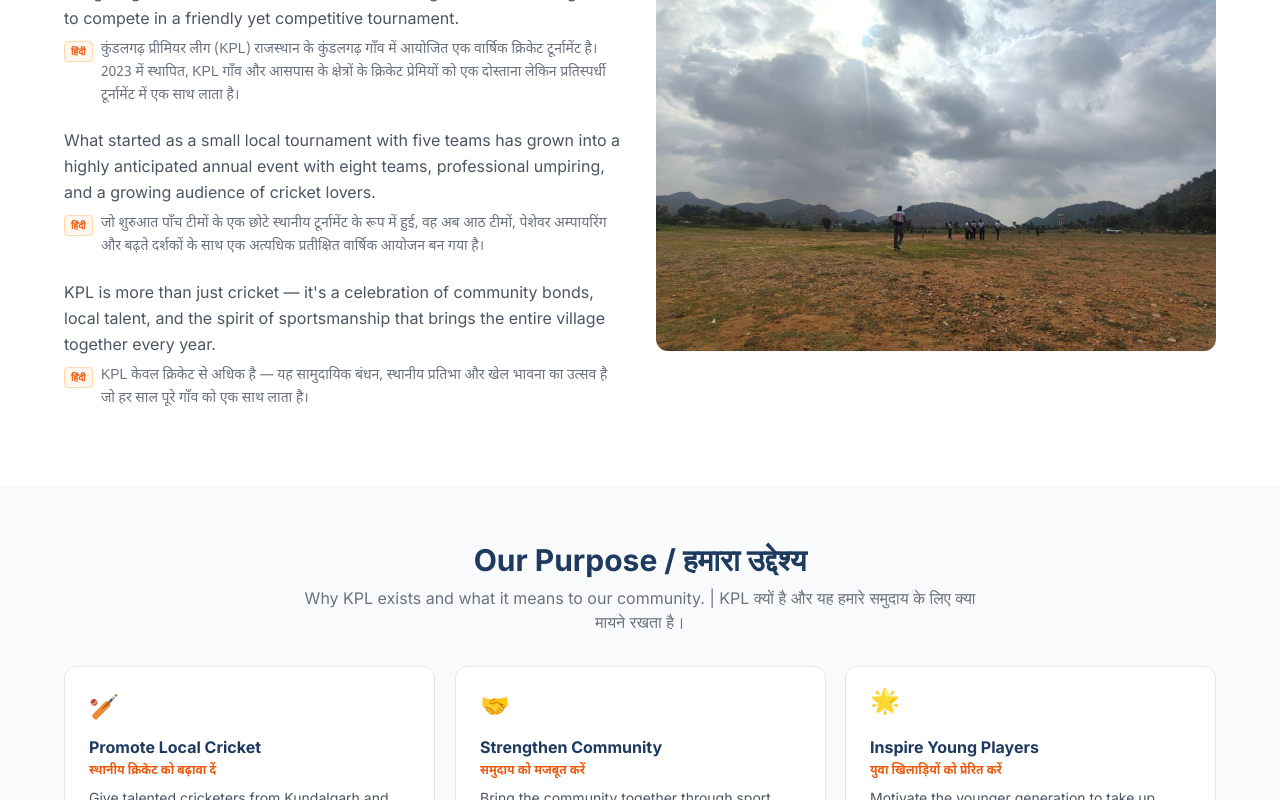
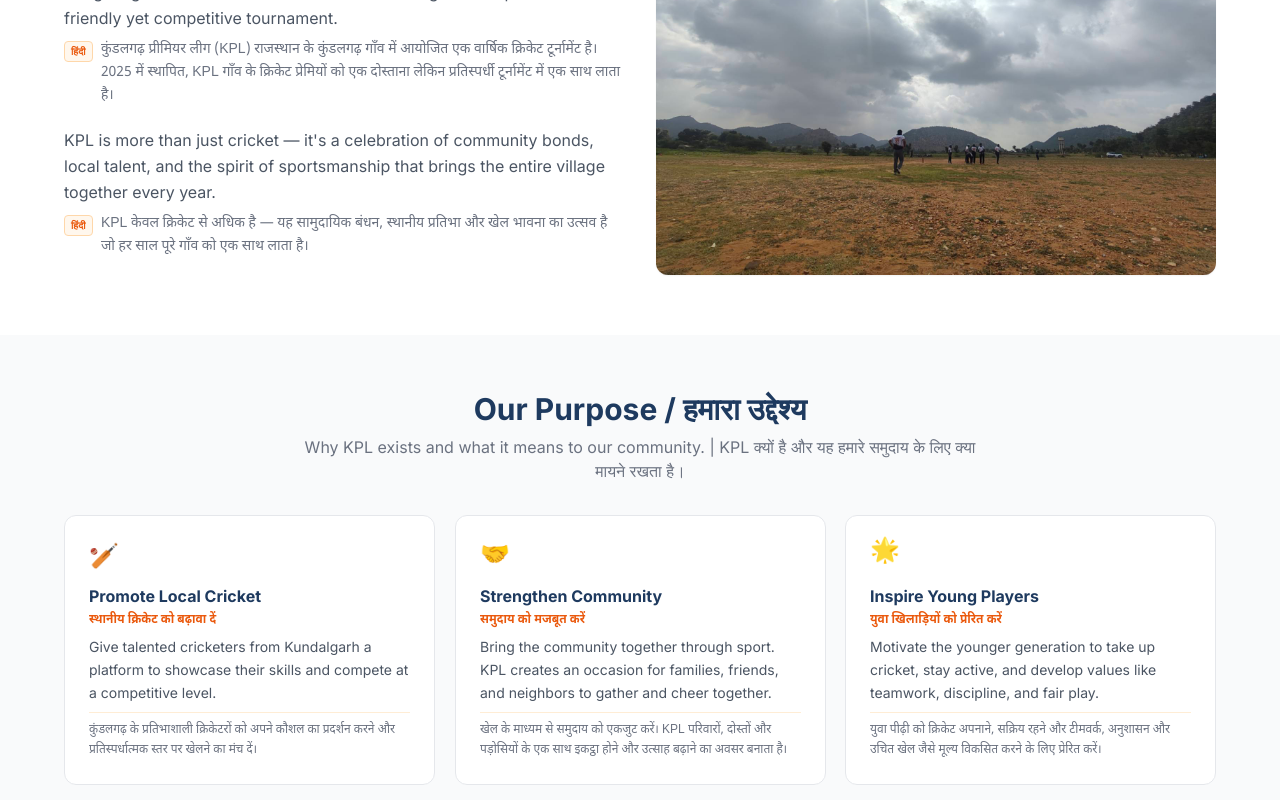
Before and after one commit to himanshu282005/kundalgarh, a React (Vite) app: page /about in a window 1280 px wide. Shown: the part 520-1320 px from the top of the page. Built offline with nearby package versions, Linux system fonts and the light colour scheme.

Commit message:
feat: add About page component

```diff
--- a/src/pages/About.jsx
+++ b/src/pages/About.jsx
@@ -60,12 +60,8 @@ export default function About() {
               </p>
 
               <BilingualPara
-                en="Kundalgarh Premier League (KPL) is an annual cricket tournament organized in the village of Kundalgarh, Rajasthan. Founded in 2023, KPL brings together cricket enthusiasts from the village and surrounding areas to compete in a friendly yet competitive tournament."
-                hi="कुंडलगढ़ प्रीमियर लीग (KPL) राजस्थान के कुंडलगढ़ गाँव में आयोजित एक वार्षिक क्रिकेट टूर्नामेंट है। 2023 में स्थापित, KPL गाँव और आसपास के क्षेत्रों के क्रिकेट प्रेमियों को एक दोस्ताना लेकिन प्रतिस्पर्धी टूर्नामेंट में एक साथ लाता है।"
-              />
-              <BilingualPara
-                en="What started as a small local tournament with five teams has grown into a highly anticipated annual event with eight teams, professional umpiring, and a growing audience of cricket lovers."
-                hi="जो शुरुआत पाँच टीमों के एक छोटे स्थानीय टूर्नामेंट के रूप में हुई, वह अब आठ टीमों, पेशेवर अम्पायरिंग और बढ़ते दर्शकों के साथ एक अत्यधिक प्रतीक्षित वार्षिक आयोजन बन गया है।"
+                en="Kundalgarh Premier League (KPL) is an annual cricket tournament organized in the village of Kundalgarh, Rajasthan. Founded in 2025, KPL brings together cricket enthusiasts from the village to compete in a friendly yet competitive tournament."
+                hi="कुंडलगढ़ प्रीमियर लीग (KPL) राजस्थान के कुंडलगढ़ गाँव में आयोजित एक वार्षिक क्रिकेट टूर्नामेंट है। 2025 में स्थापित, KPL गाँव के क्रिकेट प्रेमियों को एक दोस्ताना लेकिन प्रतिस्पर्धी टूर्नामेंट में एक साथ लाता है।"
               />
               <BilingualPara
                 en="KPL is more than just cricket — it's a celebration of community bonds, local talent, and the spirit of sportsmanship that brings the entire village together every year."
@@ -99,10 +95,10 @@ export default function About() {
                 स्थानीय क्रिकेट को बढ़ावा दें
               </p>
               <p className="text-sm text-gray-600 leading-relaxed mb-2">
-                Give talented cricketers from Kundalgarh and nearby villages a platform to showcase their skills and compete at a competitive level.
+                Give talented cricketers from Kundalgarh a platform to showcase their skills and compete at a competitive level.
               </p>
               <p className="text-xs text-gray-500 leading-relaxed border-t border-orange-100 pt-2 mt-2" style={{ fontFamily: "'Noto Sans Devanagari', 'Mangal', sans-serif" }}>
-                कुंडलगढ़ और आसपास के गाँवों के प्रतिभाशाली क्रिकेटरों को अपने कौशल का प्रदर्शन करने और प्रतिस्पर्धात्मक स्तर पर खेलने का मंच दें।
+                कुंडलगढ़ के प्रतिभाशाली क्रिकेटरों को अपने कौशल का प्रदर्शन करने और प्रतिस्पर्धात्मक स्तर पर खेलने का मंच दें।
               </p>
             </div>
 
@@ -184,11 +180,10 @@ export default function About() {
                 <div key={season.id} className="flex gap-4 animate-fade-up" style={{ animationDelay: `${index * 120}ms` }}>
                   {/* Timeline dot */}
                   <div className="flex flex-col items-center">
-                    <div className={`w-10 h-10 rounded-full flex items-center justify-center text-sm font-bold shrink-0 transition-transform hover:scale-110 ${
-                      index === 0
+                    <div className={`w-10 h-10 rounded-full flex items-center justify-center text-sm font-bold shrink-0 transition-transform hover:scale-110 ${index === 0
                         ? 'bg-brand-600 text-white shadow-md shadow-brand-600/30'
                         : 'bg-white border-2 border-gray-300 text-gray-500'
-                    }`}>
+                      }`}>
                       {season.year.toString().slice(-2)}
                     </div>
                     {index < seasons.length - 1 && (
```
